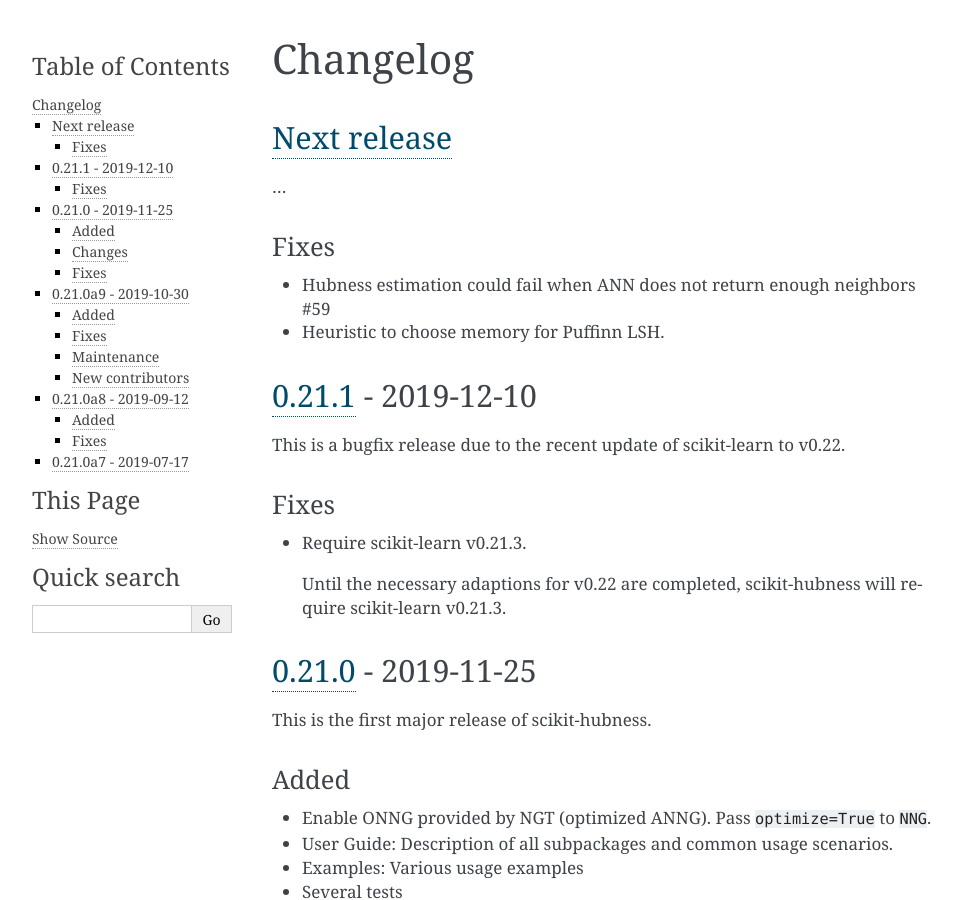
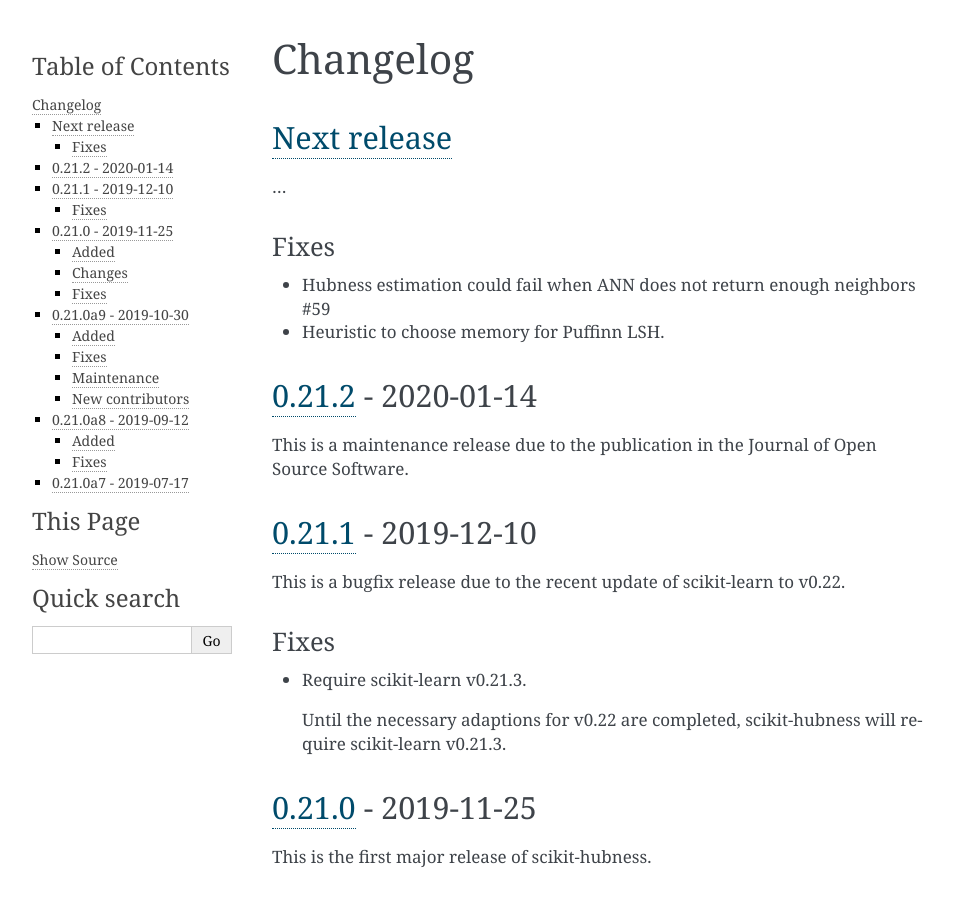
Before and after one commit to VarIr/scikit-hubness, a Sphinx documentation site: the page built from docs/changelog.md, in a window 1280 px wide and 900 px high. Shown: the whole window, without its empty margins (148-1110 px from the left). Built offline with Sphinx 7.4.7, drawn with Linux system fonts in a browser that asks for light colours; the version number could not be read and is left out.

Commit message:
MNT update changelog [ci skip]

```diff
--- a/docs/changelog.md
+++ b/docs/changelog.md
@@ -6,6 +6,11 @@
 ### Fixes
 - Hubness estimation could fail when ANN does not return enough neighbors #59
 - Heuristic to choose memory for Puffinn LSH.
+
+## [0.21.2] - 2020-01-14
+
+This is a maintenance release due to the publication in the
+Journal of Open Source Software.
 
 
 ## [0.21.1] - 2019-12-10
@@ -86,7 +91,8 @@ It already contains the following features:
   * HNSW provided by [nmslib](https://github.com/nmslib/nmslib)
   * LSH provided by [falconn](https://github.com/FALCONN-LIB/FALCONN)
 
-[Next release]: https://github.com/VarIr/scikit-hubness/compare/v0.21.1...HEAD
+[Next release]: https://github.com/VarIr/scikit-hubness/compare/v0.21.2...HEAD
+[0.21.2]:   https://github.com/VarIr/scikit-hubness/releases/tag/v0.21.2
 [0.21.1]:   https://github.com/VarIr/scikit-hubness/releases/tag/v0.21.1
 [0.21.0]:   https://github.com/VarIr/scikit-hubness/releases/tag/v0.21.0
 [0.21.0a9]: https://github.com/VarIr/scikit-hubness/releases/tag/v0.21.0-alpha.9
```
